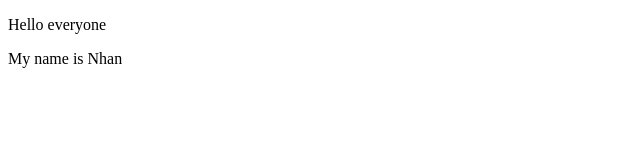
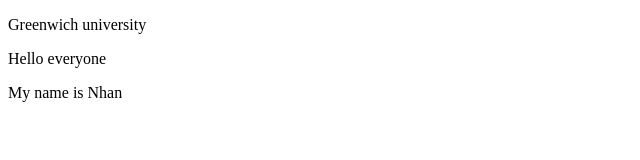
Before and after one commit to ttphat22/Website-sale, a plain HTML site: page index.html in a window 1280 px wide. Shown: the whole page, without its empty margins (0-640 px from the left). Drawn offline with Linux system fonts and the light colour scheme.

Commit message:
Update index.html

```diff
--- a/index.html
+++ b/index.html
@@ -7,6 +7,7 @@
     <title>Team 1</title>
 </head>
 <body>
+    <p>Greenwich university<p>
     <p>Hello everyone</p>
     <p>My name is Nhan</p>
 </body>
```
